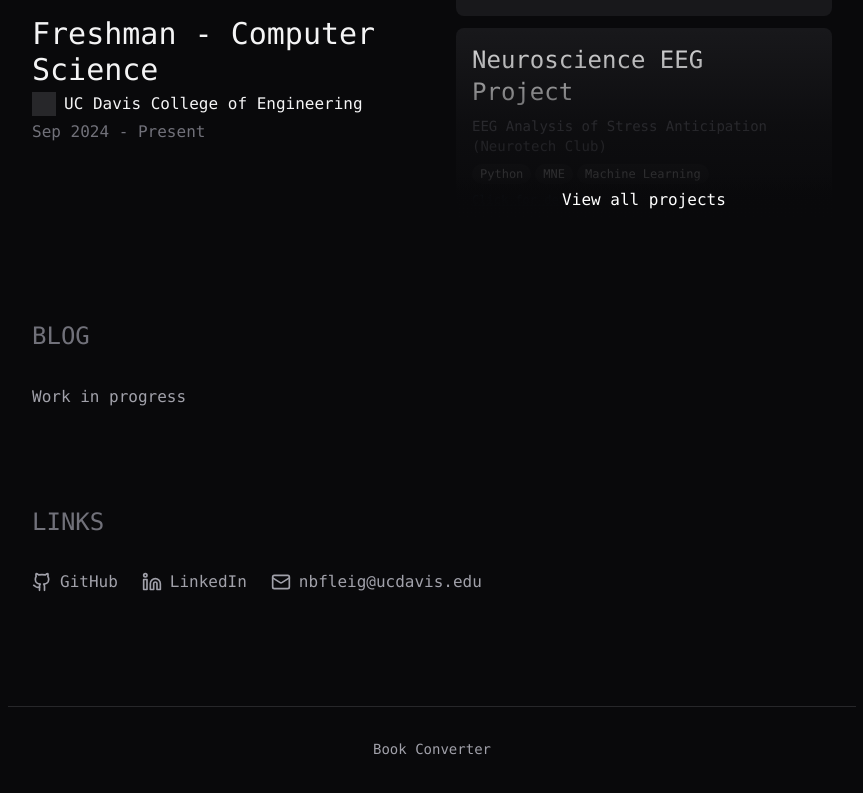
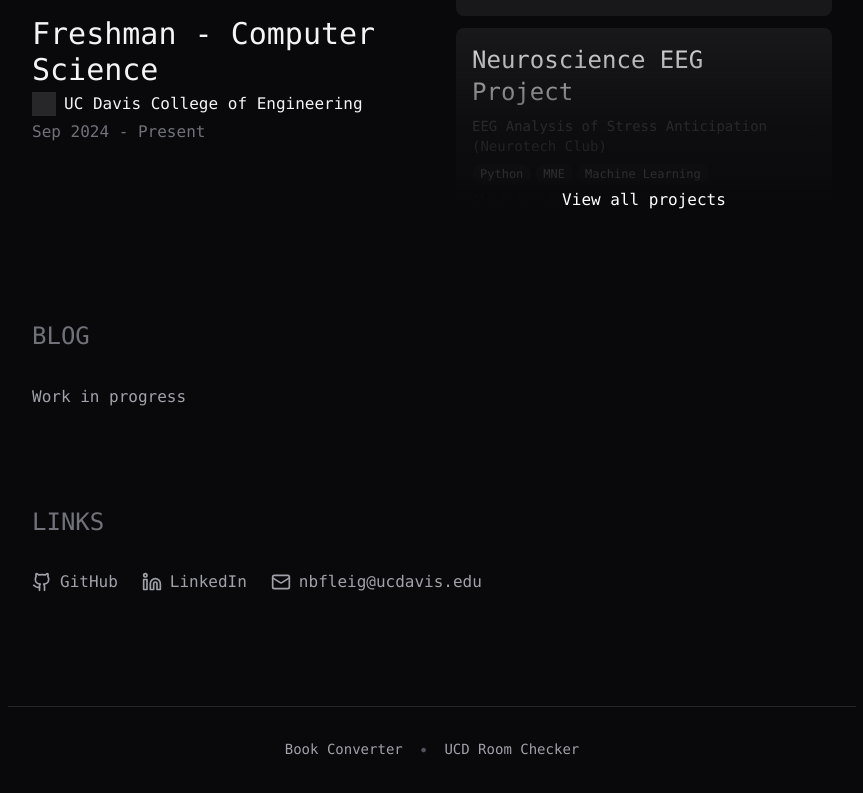
Before and after one commit to nf-projects/nilsfleig.com, a Next.js app: page / in a window 1280 px wide. Shown: the part 1182-1975 px from the top of the page, without its empty margins (208-1071 px from the left). Built offline with nearby package versions, Linux system fonts and the light colour scheme.

Commit message:
Enhance footer in RootLayout to include UCD Room Checker link alongside Book Converter, improving navigation options.

```diff
--- a/app/layout.tsx
+++ b/app/layout.tsx
@@ -53,12 +53,19 @@ export default function RootLayout({
 					</header>
 					{children}
 					<footer className="py-8 mt-16 border-t border-zinc-800">
-						<div className="flex justify-center">
+						<div className="flex justify-center gap-4">
 							<Link
 								href="/book"
 								className="text-zinc-400 hover:text-primary transition-colors text-sm"
 							>
 								Book Converter
+							</Link>
+							<span className="text-zinc-600">•</span>
+							<Link
+								href="/rooms"
+								className="text-zinc-400 hover:text-primary transition-colors text-sm"
+							>
+								UCD Room Checker
 							</Link>
 						</div>
 					</footer>
```
